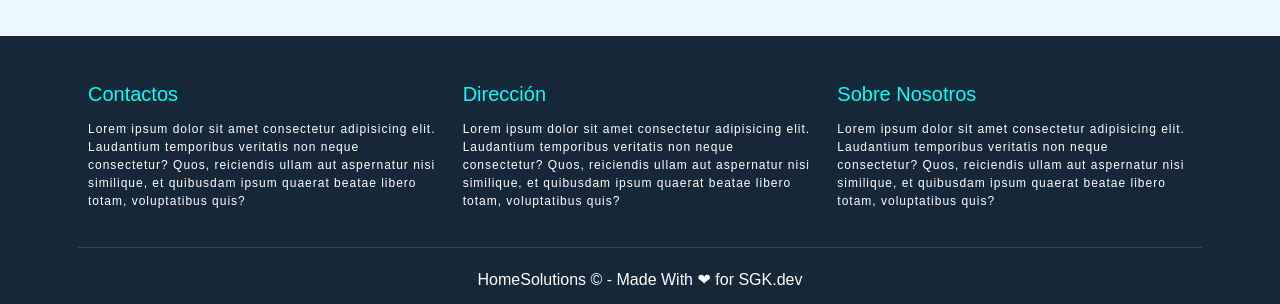
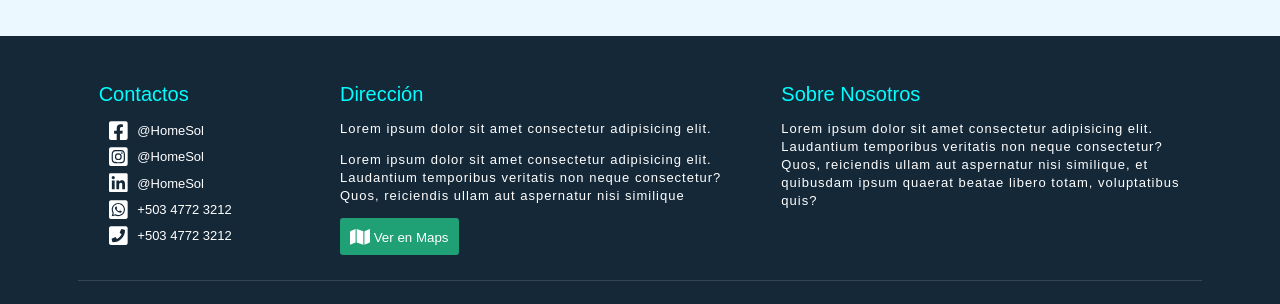
Before and after one commit to ElvisGmz/HomeSolutionsReactJS, a React (Create React App) app: page / in a window 1280 px wide. Shown: the part 1644-1948 px from the top of the page. Built offline with nearby package versions, Linux system fonts and the light colour scheme.

Commit message:
add icons fontawesombe

```diff
--- a/package.json
+++ b/package.json
@@ -3,6 +3,10 @@
   "version": "0.1.0",
   "private": true,
   "dependencies": {
+    "@fortawesome/fontawesome-svg-core": "^1.2.32",
+    "@fortawesome/free-brands-svg-icons": "^5.15.1",
+    "@fortawesome/free-solid-svg-icons": "^5.15.1",
+    "@fortawesome/react-fontawesome": "^0.1.13",
     "@testing-library/jest-dom": "^5.11.6",
     "@testing-library/react": "^11.2.2",
     "@testing-library/user-event": "^12.5.0",
--- a/src/Components/HomeComponents/Footer.jsx
+++ b/src/Components/HomeComponents/Footer.jsx
@@ -1,5 +1,13 @@
 import React from "react";
 import styled from "styled-components";
+import {
+  faFacebookSquare,
+  faLinkedin,
+  faInstagramSquare,
+  faWhatsappSquare
+} from "@fortawesome/free-brands-svg-icons";
+import { faPhoneSquare, faMap } from "@fortawesome/free-solid-svg-icons";
+import { FontAwesomeIcon } from "@fortawesome/react-fontawesome";
 
 const Row = styled.footer`
   background-color: #152838;
@@ -34,11 +42,46 @@ const Box = styled.div`
 
   & p {
     font-weight: 200;
-    font-size: 12px;
+    font-size: 13px;
     letter-spacing: 1px;
     line-height: 18px;
   }
+
+&:nth-child(1){
+  max-width: 200px;
+
+  @media only screen and (max-width: 405px){
+    max-width: 100%;
+  }
+
+}
+
+&:nth-child(3){
+
+  @media only screen and (max-width: 600px){
+    max-width: 100%;
+  }
+
+}
+
 `;
+
+const ContactsContainer = styled.div`
+  display: flex;
+  align-items: center;
+  margin-bottom: 5px;
+  padding-left: 10px;
+  box-sizing: border-box;
+
+  &:last-child{
+    margin-bottom: 0px;
+  }
+
+  & span{
+    margin-left: 10px;
+    font-size: 13px;
+  }
+`
 
 const CopyFooter = styled.div`
   width: 100%;
@@ -46,6 +89,21 @@ const CopyFooter = styled.div`
   border-top: 1px #ffffff22 solid;
   padding-top: 22px;
   text-align: center;
+`;
+
+const Button = styled.button`
+  box-sizing: border-box;
+  background-color: #1fa075;
+  padding: 10px;
+  border: 0;
+  border-radius: 3px;
+  color: #FFF;
+  outline: none;
+  cursor: pointer;
+  transition: 0.2s;
+  &:hover{
+    background-color: #0d6447;
+  }
 `
 
 export default function Footer() {
@@ -55,21 +113,40 @@ export default function Footer() {
         <FooterContainer>
           <Box>
             <h1>Contactos</h1>
-            <p>
-              Lorem ipsum dolor sit amet consectetur adipisicing elit.
-              Laudantium temporibus veritatis non neque consectetur? Quos,
-              reiciendis ullam aut aspernatur nisi similique, et quibusdam ipsum
-              quaerat beatae libero totam, voluptatibus quis?
-            </p>
+            <ContactsContainer>
+              <FontAwesomeIcon size="lg" icon={faFacebookSquare} />
+              <span> @HomeSol</span>
+            </ContactsContainer>
+            <ContactsContainer>
+              <FontAwesomeIcon size="lg" icon={faInstagramSquare} />
+              <span> @HomeSol</span>
+            </ContactsContainer>
+            <ContactsContainer>
+              <FontAwesomeIcon size="lg" icon={faLinkedin} />
+              <span> @HomeSol</span>
+            </ContactsContainer>
+            <ContactsContainer>
+              <FontAwesomeIcon size="lg" icon={faWhatsappSquare} />
+              <span>+503 4772 3212</span>
+            </ContactsContainer>
+            <ContactsContainer>
+              <FontAwesomeIcon size="lg" icon={faPhoneSquare} />
+              <span>+503 4772 3212</span>
+            </ContactsContainer>
           </Box>
           <Box>
             <h1>Dirección</h1>
             <p>
               Lorem ipsum dolor sit amet consectetur adipisicing elit.
+            </p>
+            <p>
+              Lorem ipsum dolor sit amet consectetur adipisicing elit.
               Laudantium temporibus veritatis non neque consectetur? Quos,
-              reiciendis ullam aut aspernatur nisi similique, et quibusdam ipsum
-              quaerat beatae libero totam, voluptatibus quis?
+              reiciendis ullam aut aspernatur nisi similique
             </p>
+            <Button onClick={() => window.open("https://goo.gl/maps/TUcPzvMyXw7nzdFV8", "_blank")}>
+
+            <FontAwesomeIcon size="lg" icon={faMap} /> Ver en Maps</Button>
           </Box>
           <Box>
             <h1>Sobre Nosotros</h1>
```
Also changed, not shown: 2 other files (tests, documents, lock files or other folders). Lines whose indentation alone changed are shown as unchanged.
